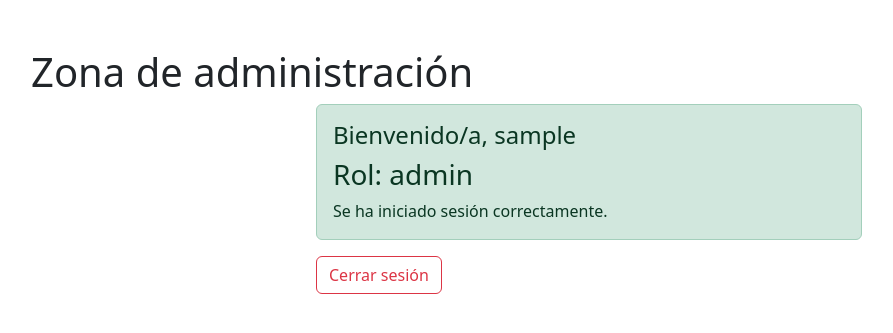
After one commit to dudwcs/r27_dist_Tarea03.2-sol, a PHP site: page /admin.php in a window 1280 px wide. The commit adds this page. Shown: the top 333 px of the page, without its empty margins (51-944 px from the left). Run offline with PHP 8.4, Linux system fonts and the light colour scheme; the visitor is signed in with stand-in values (Sample User, id 1).

Commit message:
tarea03.2 sol

```diff
--- /dev/null
+++ b/admin.php
@@ -0,0 +1,45 @@
+<?php
+
+session_start();
+
+// Comprobar si el usuario ha iniciado sesión
+if (!isset($_SESSION['rol'])) {
+    header("Location: login.php");
+    exit;
+}
+if ($_SESSION['rol'] !== 'admin') {
+    echo "Acceso denegado. Solo los administradores pueden acceder a esta página.";
+    exit;
+}
+
+?>
+
+<!DOCTYPE html>
+<html lang="es">
+
+<head>
+    <meta charset="UTF-8">
+    <meta name="viewport" content="width=device-width, initial-scale=1">
+    <title>Zona de administración</title>
+    <link href="https://cdn.jsdelivr.net/npm/bootstrap@5.3.3/dist/css/bootstrap.min.css" rel="stylesheet">
+</head>
+
+<body>
+
+    <div class="container mt-5">
+        <h1>Zona de administración</h1>
+        <div class="row justify-content-center">
+            <div class="col-md-6">
+                <div class="alert alert-success">
+                    <h2 class="h4">Bienvenido/a, <?= htmlspecialchars($_SESSION['usuario']) ?></h2>
+                    <h3> Rol: <?= htmlspecialchars($_SESSION['rol']) ?></h3>
+                    <p class="mb-0">Se ha iniciado sesión correctamente.</p>
+                </div>
+
+                <a href="logout.php" class="btn btn-outline-danger">Cerrar sesión</a>
+            </div>
+        </div>
+    </div>
+</body>
+
+</html>
--- a/privada.php
+++ b/privada.php
@@ -24,6 +24,7 @@ if (!isset($_SESSION['id_usuario'])) {
             <div class="col-md-6">
                 <div class="alert alert-success">
                     <h1 class="h4">Bienvenido/a, <?= htmlspecialchars($_SESSION['usuario']) ?></h1>
+                    <h2>Rol: <?= htmlspecialchars($_SESSION['rol']) ?></h2>
                     <p class="mb-0">Se ha iniciado sesión correctamente.</p>
                 </div>
 
```
Also changed, not shown: usuarios.php (+4 -3 lines), validar.php (+12 -4 lines).
